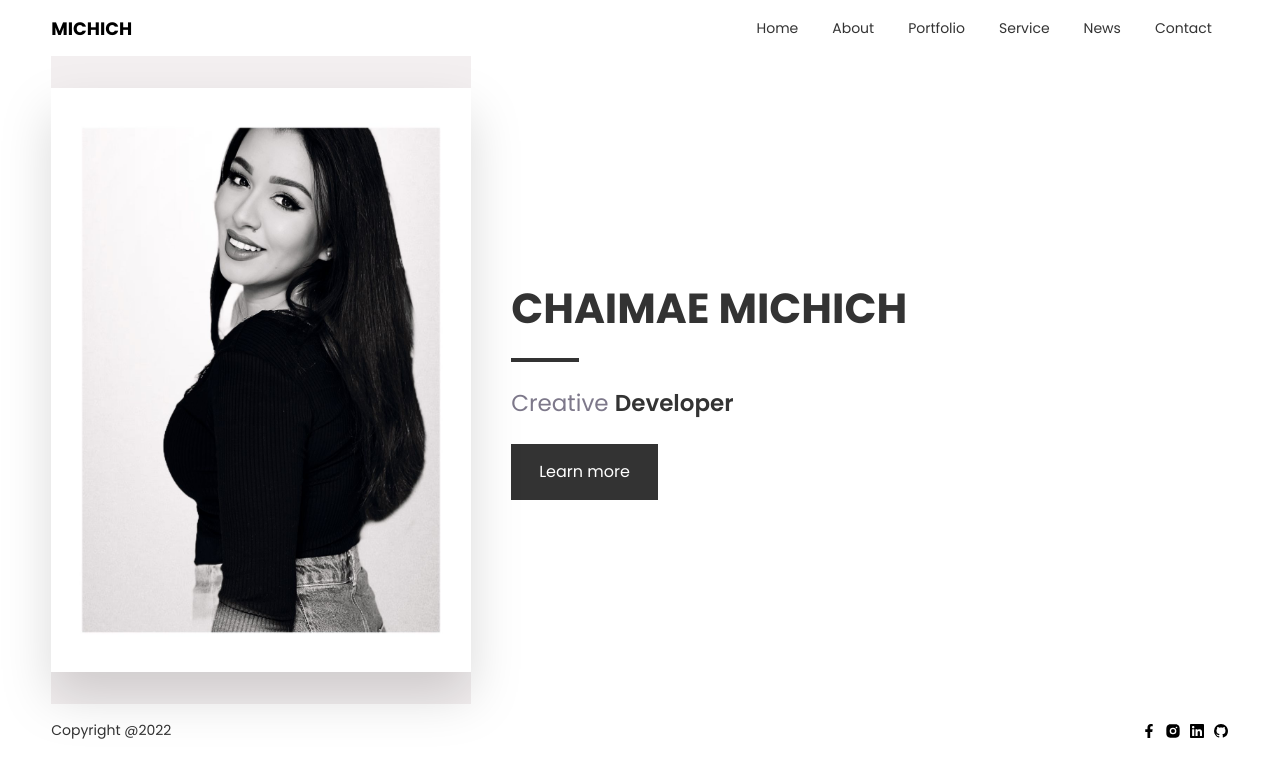
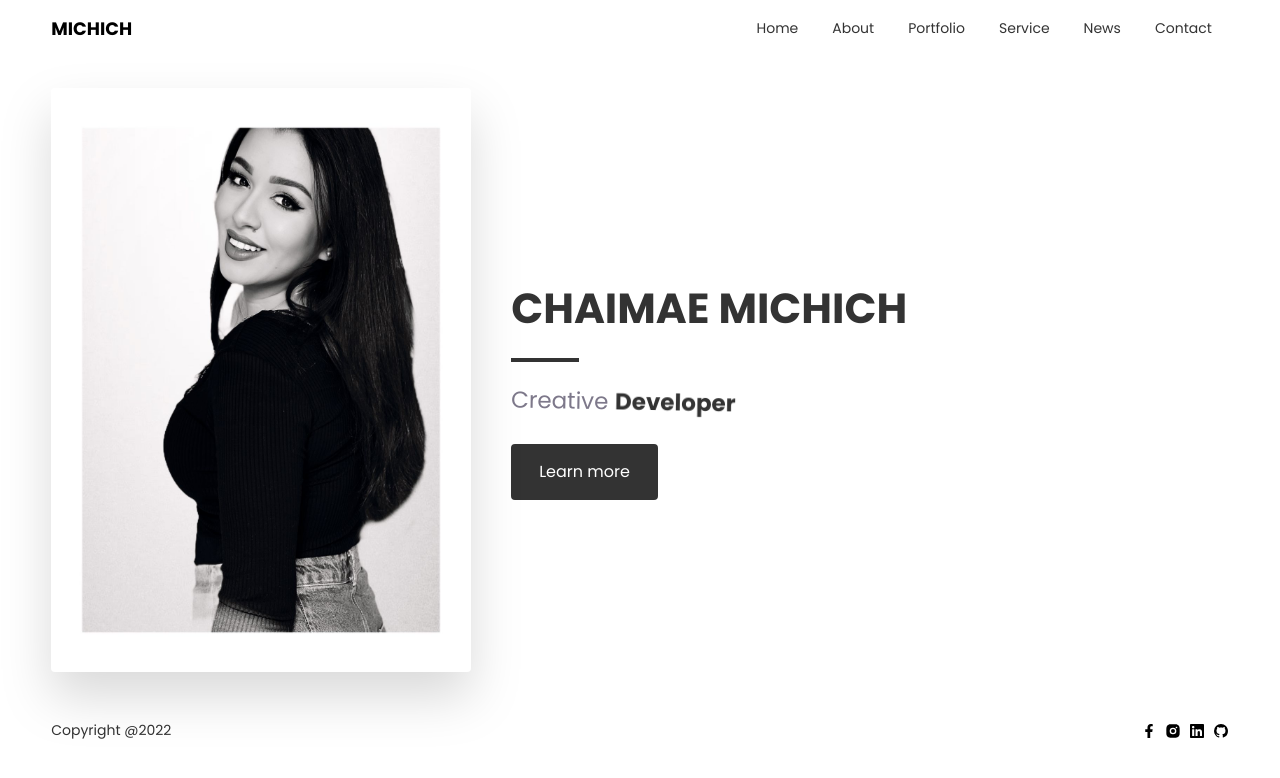
Before and after one commit to Chima20-art/portfolio-v2, a Next.js app: page / in a window 1280 px wide. Shown: the top 778 px of the page. Built offline with nearby package versions, Linux system fonts and the light colour scheme.

Commit message:
added headline animation.

```diff
--- a/pages/index.js
+++ b/pages/index.js
@@ -11,11 +11,11 @@ export default function Home() {
         <div className="md:max-w-[92%] mx-auto text-grey h-[100vh]">
             <Header />
             <div className="w-screen  flex  ">
-                <div className=" h-[81vh] w-[420px]  bg-[#F3EFF0] mr-10 flex justify-center ">
+                <div className=" h-[81vh] w-[420px]  bg-[F3EFF0] mr-10 flex justify-center ">
                     <img
                         src="/portrait.jpeg"
                         alt="mainImg"
-                        className=" h-[90%] m-auto drop-shadow-2xl "
+                        className=" h-[90%] m-auto rounded drop-shadow-2xl "
                     />
                 </div>
 
@@ -24,14 +24,16 @@ export default function Home() {
                         Chaimae michich
                     </p>
                     <div className="bg-grey w-[17%] h-1" />
-                    <div className="capitalize text-[23px]  text-[#7D788A]  my-6 ">
+                    <div className="cd-headline rotate-1  capitalize text-[23px]  text-[#7D788A]  my-6  inline-block">
                         {' '}
                         creative{' '}
-                        <span className=" capitalize  font-[600] text-grey">
-                            developer
+                        <span className="cd-words-wrapper  capitalize  font-[600] text-grey">
+                            <b className="is-visible">developer</b>
+                            <b>developer</b>
+                            <b>developer</b>
                         </span>
                     </div>
-                    <div className="py-[14px]  px-[26px] bg-grey  text-white w-fit cursor-pointer font-[500] text-[16px] border-grey border-[2px] hover:bg-white hover:text-grey">
+                    <div className="py-[14px]  px-[26px] bg-grey  text-white w-fit cursor-pointer font-[500] text-[16px] border-grey border-[2px] hover:bg-white hover:text-grey rounded">
                         Learn more
                     </div>
                 </div>
--- a/styles/globals.css
+++ b/styles/globals.css
@@ -11,3 +11,78 @@ body {
     margin: 0;
     box-sizing: border-box;
 }
+.cd-headline.rotate-1 .cd-words-wrapper {
+    display: inline-block;
+    perspective: 300px;
+}
+.cd-headline.rotate-1 b {
+    opacity: 0;
+    transform-origin: 50% 100%;
+    transform: rotateX(180deg);
+    display: inline-block;
+    position: absolute;
+    left: 0;
+    top: 0;
+}
+
+.cd-headline.rotate-1 b.is-visible {
+    position: relative;
+    opacity: 1;
+    transform: rotateX(0deg);
+}
+.cd-headline.rotate-1 b {
+    opacity: 0;
+    transform-origin: 50% 100%;
+    transform: rotateX(180deg);
+    display: inline-block;
+    position: absolute;
+    left: 0;
+    top: 0;
+}
+
+.cd-headline.rotate-1 b.is-visible {
+    position: relative;
+    opacity: 1;
+    transform: rotateX(0deg);
+    animation: cd-rotate-1-in 1.2s;
+}
+
+.cd-headline.rotate-1 b.is-hidden {
+    transform: rotateX(180deg);
+    animation: cd-rotate-1-out 1.2s;
+}
+@keyframes cd-rotate-1-in {
+    0% {
+        transform: rotateX(180deg);
+        opacity: 0;
+    }
+    35% {
+        transform: rotateX(120deg);
+        opacity: 0;
+    }
+    65% {
+        opacity: 0;
+    }
+    100% {
+        transform: rotateX(360deg);
+        opacity: 1;
+    }
+}
+
+@keyframes cd-rotate-1-out {
+    0% {
+        transform: rotateX(0deg);
+        opacity: 1;
+    }
+    35% {
+        transform: rotateX(-40deg);
+        opacity: 1;
+    }
+    65% {
+        opacity: 0;
+    }
+    100% {
+        transform: rotateX(180deg);
+        opacity: 0;
+    }
+}
```
